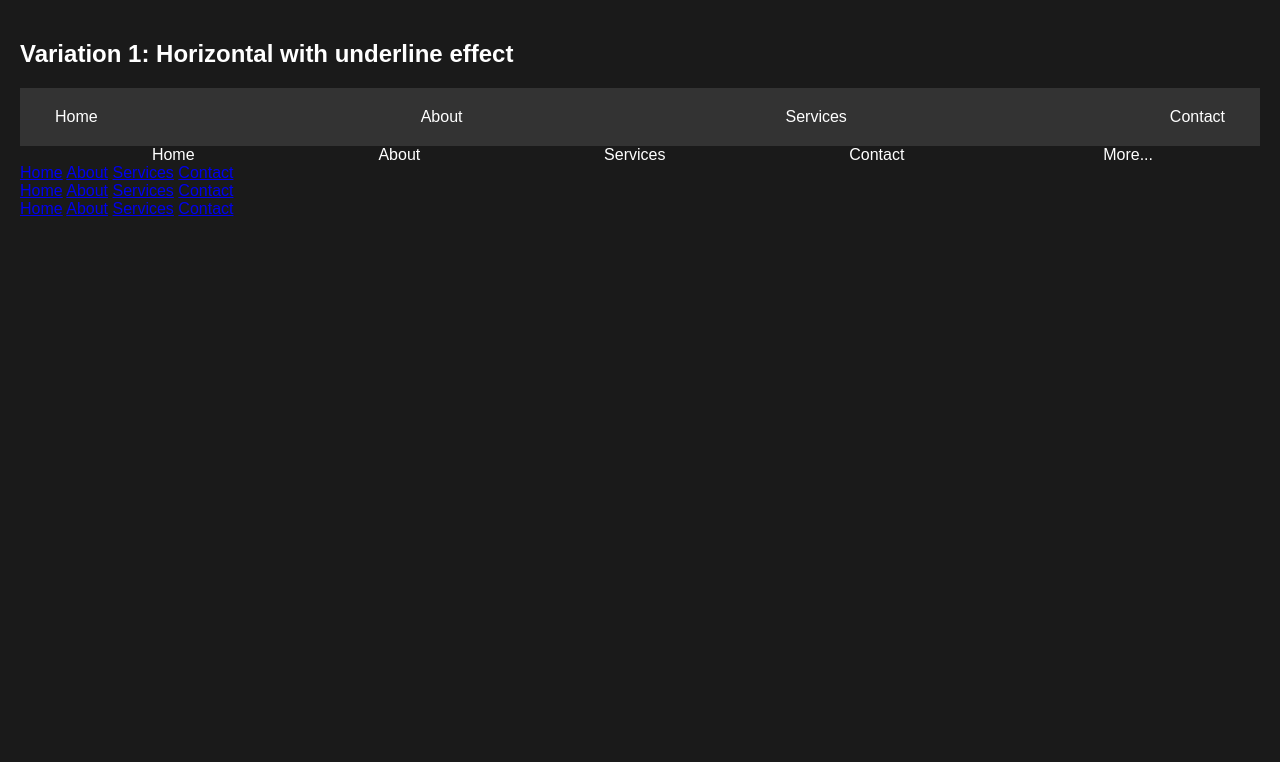
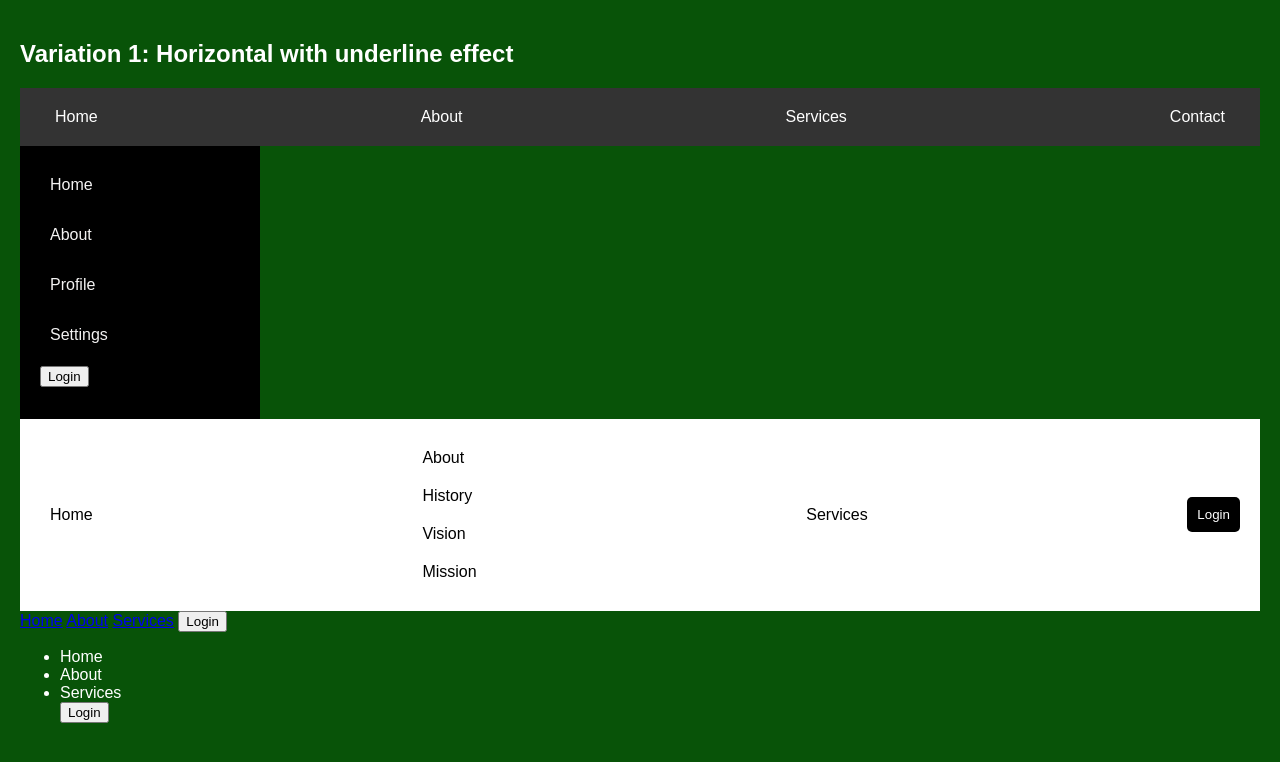
Before and after one commit to azaynul10/ultimate-web-dev-course, a plain HTML site: page CSS/Basics/navbar.html in a window 1280 px wide. Drawn offline with Linux system fonts and the light colour scheme.

Commit message:
Initial project push - Excluded history files

```diff
--- a/CSS/Basics/navbar.html
+++ b/CSS/Basics/navbar.html
@@ -9,7 +9,7 @@
         margin: 0;
         padding: 20px;
         font-family: Arial, Helvetica, sans-serif;
-        background-color: #1a1a1a;
+        background-color: #085308;
         color: #fff;
       }
       .nav-container {
@@ -69,6 +69,79 @@
         transform: scaleX(1);
         transform-origin: left;
       }
+      .nav2 {
+        background-color: #000000;
+        width: 200px;
+        padding: 20px;
+      }
+      .nav2 ul {
+        list-style-type: none;
+        margin: 0;
+        padding: 0;
+      }
+      .nav2 li {
+        margin-bottom: 12px;
+      }
+      .nav2 a {
+        color: #f3f2f2;
+        text-decoration: none;
+        display: block;
+        padding: 10px;
+        width: 100%;
+      }
+      nav2 a:hover {
+        background-color: #fcfafa;
+      }
+      nav2 .login-btn {
+        background-color: #f3f2f2;
+        color: #000000;
+        border: none;
+        width: 100%;
+        padding: 10px;
+        border-radius: 5px;
+        cursor: pointer;
+        margin-left: 10px;
+      }
+      nav2 .login-btn:hover {
+        background-color: #f7f3f3;
+        border: 1px solid #000000;
+      }
+      .nav3 {
+        background-color: #ffffff;
+        padding: 20px;
+      }
+      .nav3 ul {
+        list-style-type: none;
+        margin: 0;
+        padding: 0;
+        display: flex;
+        justify-content: space-between;
+        align-items: center;
+      }
+      .nav3 a {
+        padding: 10px;
+        display: block;
+        text-decoration: none;
+        color: #000000;
+      }
+      .nav3 .dropdown {
+        position: none;
+        display: inline-block;
+      }
+      .nav3 .dropdown:hover .dropdown-content {
+        display: block;
+        position: absolute;
+        background-color: #eaeded;
+        min-width: 150px;
+      }
+      .nav3 .login-btn {
+        background-color: #000000;
+        color: #ffffff;
+        border: none;
+        padding: 10px;
+        border-radius: 5px;
+        cursor: pointer;
+      }
     </style>
   </head>
   <body>
@@ -81,32 +154,41 @@
       <a href="#">Services</a>
       <a href="#">Contact</a>
     </div>
-    <div class="navbar-responsive">
+    <div class="nav2">
       <ul>
-        <li>Home</li>
-        <li>About</li>
-        <li>Services</li>
-        <li>Contact</li>
-        <li class="login-btn"><a href="#">More...</a></li>
+        <li><a href="#">Home</a></li>
+        <li><a href="#">About</a></li>
+        <li><a href="#">Profile</a></li>
+        <li><a href="#">Settings</a></li>
+        <li><button class="login-btn">Login</button></li>
       </ul>
     </div>
-    <div class="navbar-variation">
-      <a href="#">Home</a>
-      <a href="#">About</a>
-      <a href="#">Services</a>
-      <a href="#">Contact</a>
+    <div class="nav3">
+      <ul>
+      <li><a href="#">Home</a></li>
+      <li class="dropdown"><a href="#">About</a>
+        <div class="dropdown-content">
+          <a href="#">History</a>
+          <a href="#">Vision</a>
+          <a href="#">Mission</a>
+        </div>
+      </li>
+      <li><a href="#">Services</a></li>
+      <li><button class="login-btn" type="button">Login</button></li>
+      </ul>
     </div>
     <div class="navbar-variation-responsive">
       <a href="#">Home</a>
       <a href="#">About</a>
       <a href="#">Services</a>
-      <a href="#">Contact</a>
+      <button class="login-btn">Login</button>
     </div>
     <div class="navbar-variation-2">
-      <a href="#">Home</a>
-      <a href="#">About</a>
-      <a href="#">Services</a>
-      <a href="#">Contact</a>
+      <ul>
+        <li>Home</li>
+        <li>About</li>
+        <li>Services</li>
+        <button class="login-btn">Login</button>
     </div>
   </body>
 </html>
--- a/CSS/Basics/style.css
+++ b/CSS/Basics/style.css
@@ -1,6 +1,81 @@
+@import url('https://fonts.googleapis.com/css2?family=League+Spartan:wght@100..900&display=swap');
+body,
+html {
+    margin: 0;
+    padding: 0;
+    font-family: "League Spartan", serif;
+    background-color: #fcf8f8;
+    height: 100%;
+    text-decoration-color: #fcf8f8;
+}
+
+.container {
+    background: linear-gradient(135deg, #0359d8 50%, #050200 100%);
+    display: flex;
+    justify-content: center;
+    align-items: center;
+    height: 100%;
+}
+
+.content {
+    text-align: center;
+    background-color: rgba(0, 1, 1, 0.9);
+    padding: 2rem;
+    border-radius: 10px;
+    max-width: 400px;
+}
+
+.logo {
+    width: 100px;
+    height: 100px;
+    margin: 0 auto;
+    color: #ea9e6c;
+    background-color: #050200;
+    display: flex;
+    padding: 0%;
+}
+
+h1 {
+    color: #f5f3f3;
+    margin-bottom: 20px;
+    font-size: 1.5rem;
+    margin: 1rem 0;
+}
+
 p {
-    font-weight: bold;
-    color:aliceblue;
-    padding: 200px;
-    font-size: 125px;
+    color: #f4f3f2;
+    margin-bottom: 20px;
+    font-size: 1rem;
 }
+
+form {
+    display: flex;
+    flex-direction: column;
+}
+
+input[type="email"] {
+    padding: 0.5rem;
+    margin-bottom: 1rem;
+    border-radius: 5px;
+    border: 1px solid #5615bd;
+}
+
+button {
+    padding: 0.5rem;
+    border-radius: 5px;
+    border: none;
+    background-color: #6404fd;
+    color: #f4f3f2;
+    cursor: pointer;
+    box-shadow: 0 4px 6px rgba(9, 20, 231, 0.925);
+    transition: background-color 0.3s ease-in-out;
+}
+
+button:hover {
+    background-color: #86048b;
+}
+
+svg {
+    fill: #121212;
+    position: absolute;
+}
```
Also changed, not shown: CSS/Basics/coming-soon-landing-page.html (added, +22 -0 lines), Basics/html/images/Untitled design (4).png (added), CSS/Basics/Untitled design (4).png (added).
